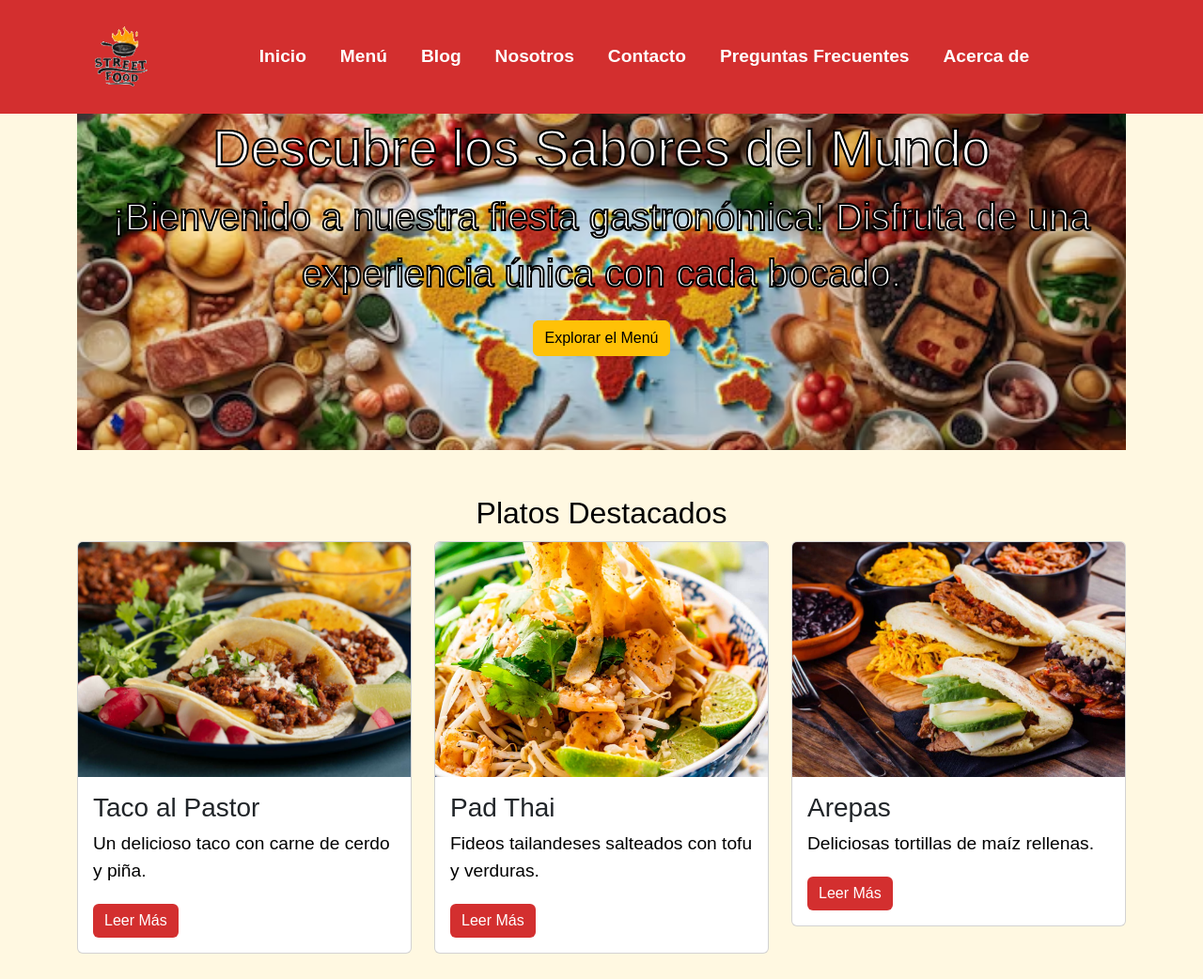
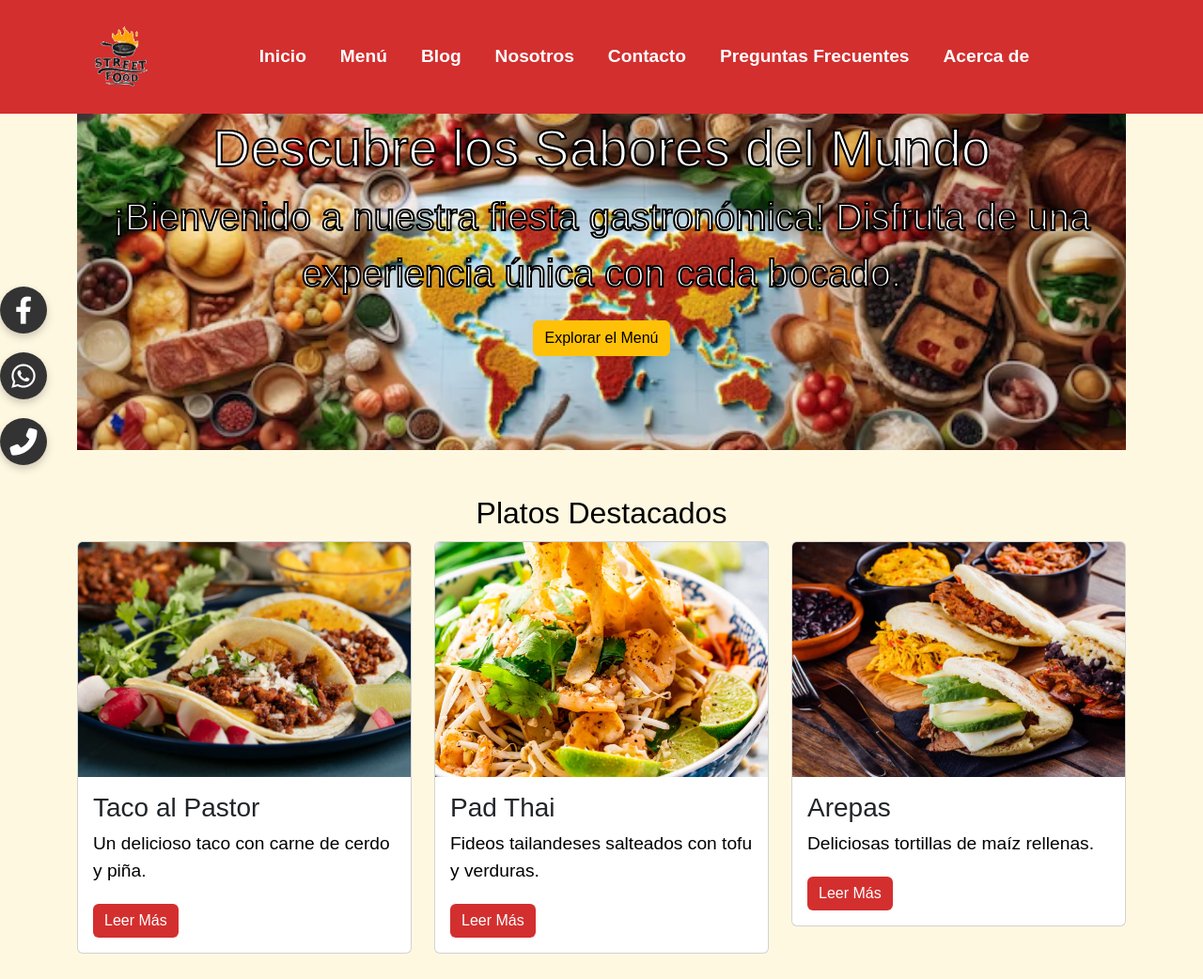
Before and after one commit to dan2510/StreetFoodWorld, a plain HTML site: page index.html in a window 1280 px wide. Shown: the top 1042 px of the page at 94% size. Drawn offline with nearby package versions, Linux system fonts and the light colour scheme.

Commit message:
cambios en la hoja de estilos

```diff
--- a/css/style.css
+++ b/css/style.css
@@ -140,3 +140,45 @@ p {
     font-size: 2.5em; /* Adjust the size as needed */
     -webkit-text-stroke: 2px black;
 }
+
+body {
+    margin: 0;
+    padding: 0;
+    font-family: Arial, sans-serif;
+  }
+
+  .social-sidebar {
+    position: fixed;
+    top: 50%;
+    left: 0;
+    transform: translateY(-50%);
+    display: flex;
+    flex-direction: column;
+  }
+
+  .social-sidebar a {
+    margin: 10px 0;
+    display: block;
+    width: 50px;
+    height: 50px;
+    background-color: #333;
+    color: white;
+    display: flex;
+    justify-content: center;
+    align-items: center;
+    border-radius: 50%;
+    box-shadow: 0 4px 8px rgba(0, 0, 0, 0.2);
+    text-decoration: none;
+    transition: background-color 0.3s, transform 0.3s;
+  }
+
+  .social-sidebar a:hover {
+    transform: scale(1.1);
+  }
+
+
+
+  /* Icon size */
+  .social-sidebar a i {
+    font-size: 29px;
+  }
--- a/index.html
+++ b/index.html
@@ -9,6 +9,7 @@
     <link rel="stylesheet" href="https://maxcdn.bootstrapcdn.com/bootstrap/4.5.2/css/bootstrap.min.css">
     <link href="https://cdn.jsdelivr.net/npm/bootstrap@5.3.0/dist/css/bootstrap.min.css" rel="stylesheet">
     <link rel="stylesheet" href="https://cdnjs.cloudflare.com/ajax/libs/font-awesome/6.4.0/css/all.min.css">
+    <link rel="stylesheet" href="styles.css">
     <link rel="stylesheet" href="../css/style.css">
     <link rel="icon" href="../img/Logo.png" type="image/x-icon">
 </head>
@@ -246,7 +247,17 @@
                 </div>
             </div>
         </section>
-
+            <div class="social-sidebar">
+                <a href="https://www.facebook.com" target="_blank" class="facebook">
+                  <i class="fab fa-facebook-f"></i>
+                </a>
+                <a href="https://wa.me/123456789" target="_blank" class="whatsapp">
+                  <i class="fab fa-whatsapp"></i>
+                </a>
+                <a href="tel:+50663151747" class="phone">
+                  <i class="fas fa-phone-alt"></i>
+                </a>
+              </div>
 
     </main>
 
```
